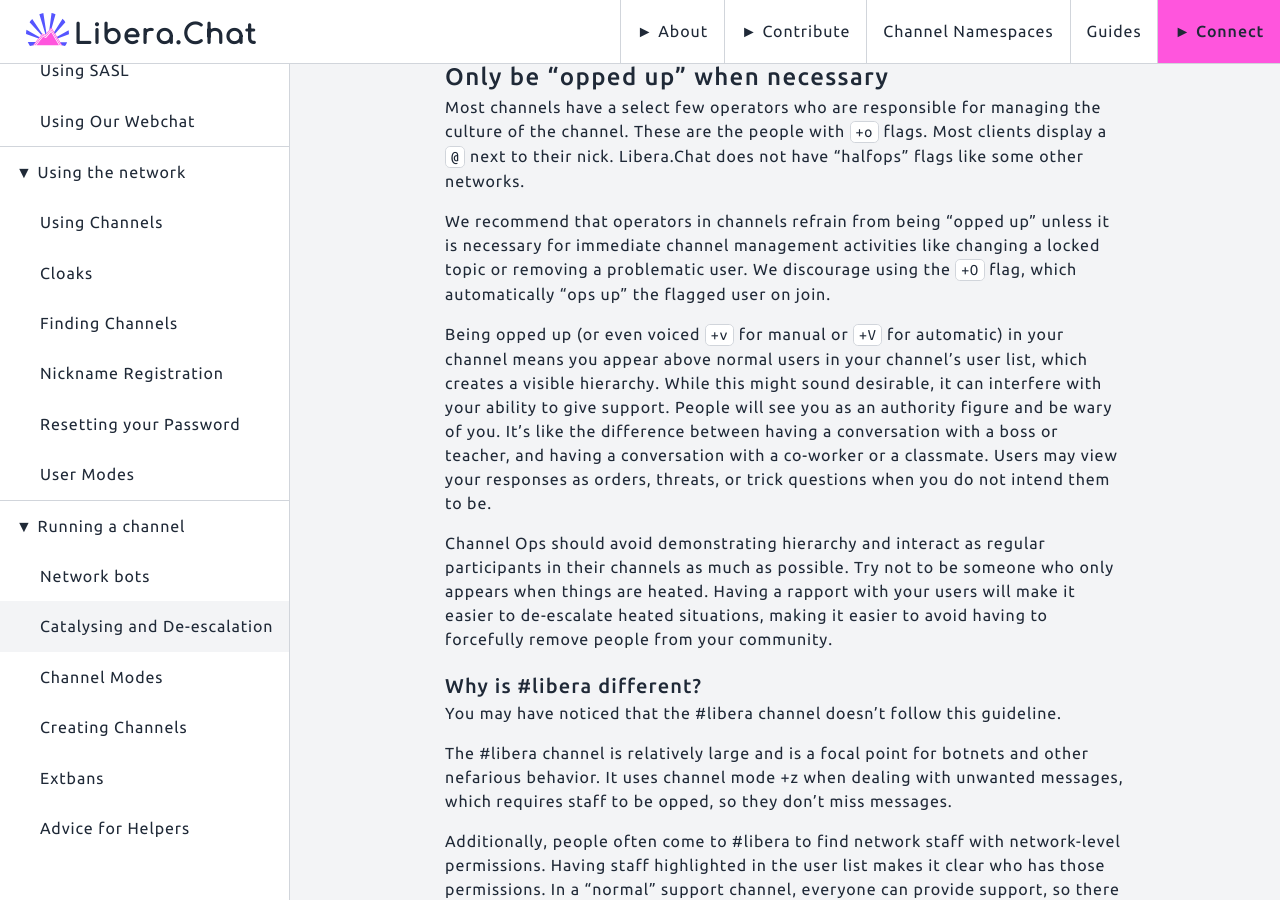
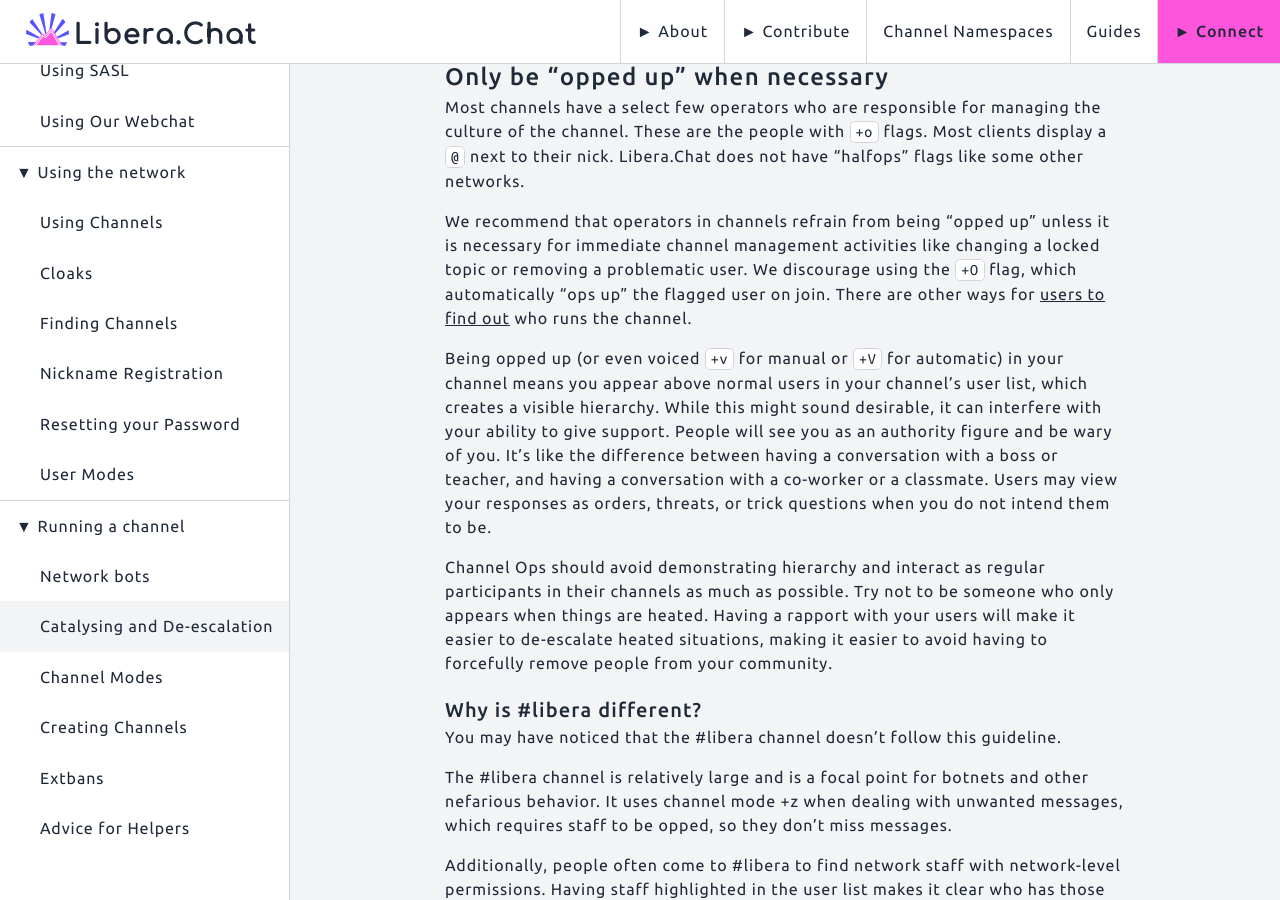
Before and after one commit to Libera-Chat/libera-chat.github.io, a Jekyll site: the page built from content/_guides/catalyst.md, in a window 1280 px wide and 900 px high, scrolled down 383 px. Built offline with Jekyll 4.4.1, drawn with Linux system fonts in a browser that asks for light colours.

Commit message:
Add pointer to faq for finding ops

```diff
--- a/content/_guides/catalyst.md
+++ b/content/_guides/catalyst.md
@@ -25,7 +25,9 @@
 We recommend that operators in channels refrain from being "opped up" unless
 it is necessary for immediate channel management activities like changing a
 locked topic or removing a problematic user. We discourage using the `+O`
-flag, which automatically "ops up" the flagged user on join.
+flag, which automatically "ops up" the flagged user on join. There are other
+ways for [users to find out](faq#how-to-find-out-who-runs-a-channel) who runs
+the channel.
 
 Being opped up (or even voiced `+v` for manual or `+V` for automatic) in your
 channel means you appear above normal users in your channel's user list, which
```
